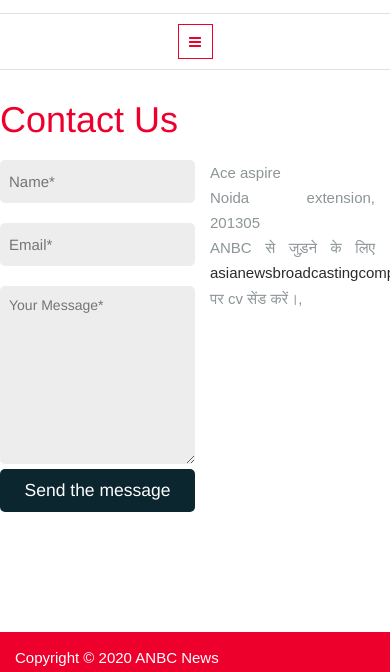
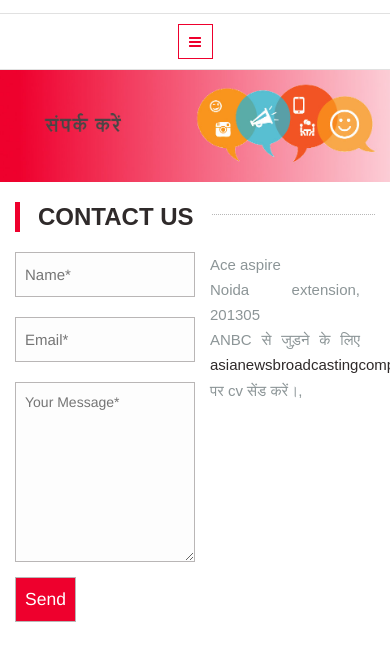
Before and after one commit to laxmikantsharma/Test, an Angular app in the folder ANBCNews.UI/: page /contact in a window 390 px wide. Shown: the part 185-857 px from the top of the page. Built offline with nearby package versions, Linux system fonts and the light colour scheme; no server answers.

Commit message:
layout changes

```diff
--- a/ANBCNews.UI/src/app/ui/site/general/contact/contact.component.html
+++ b/ANBCNews.UI/src/app/ui/site/general/contact/contact.component.html
@@ -1,5 +1,8 @@
 <div class="row" id="gray-container">
-  <h1 class="entry-title">Contact Us</h1>
+  <img style="width:100%" src="/assets/images/contact-us.jpg" />
+  <div class=" col-md-12 anbcnews-content anbcnews-with-sidebar">
+    <div class="widget anbc_news_widgets">
+      <h3 class="widget-title"><span>Contact Us</span></h3>
       <h3> <span>{{DBResponce.message}}</span></h3>
       <div class="col-md-6 col-xs-6">
         <form id="formid" (ngSubmit)="SavContact()" [formGroup]="contactForm">
@@ -7,7 +10,7 @@
             <input name="name" formControlName="Name" type="text" placeholder="Name*" value="" size="30" aria-required="true">
             <input formControlName="Email" name="email" type="text" placeholder="Email*" value="" size="30" aria-required="true">
             <textarea name="message" rows="8" formControlName="Message" placeholder="Your Message*" required aria-required="true"></textarea>
-        <input type="submit" [disabled]="!contactForm.valid" value="Send the message">
+            <input type="submit" [disabled]="!contactForm.valid" value="Send">
           </div>
 
         </form>
@@ -21,3 +24,5 @@
         </p>
       </div>
     </div>
+  </div>
+</div>
--- a/ANBCNews.UI/src/app/ui/site/general/contact/contact.component.ts
+++ b/ANBCNews.UI/src/app/ui/site/general/contact/contact.component.ts
@@ -32,9 +32,9 @@ export class ContactComponent {
 
     this.contactService.SaveComment(this.ContactDetails).subscribe(res => {
       this.DBResponce = res;
-      this.contactForm.reset();
-      if (this.DBResponce != null && this.DBResponce.responseResult) {
-      }
+        if (this.DBResponce != null && this.DBResponce.responseResult) {
+            this.contactForm.reset();
+        }
     });
   }
 }
--- a/ANBCNews.UI/src/assets/css/style.css
+++ b/ANBCNews.UI/src/assets/css/style.css
@@ -1983,7 +1983,8 @@ a {
       font-size: 13px;
       font-family: "Nunito Sans", sans-serif; }
     .anbc_news_widgets .anbcnews-blog-post-layout-c .anbcnews-category:hover, .anbc_news_widgets .anbcnews-blog-post-layout-c .anbcnews-category:focus-within {
-      background: #0e649b; }
+      background: #2f2a2a;
+    }
   .anbc_news_widgets .anbcnews-blog-post-layout-c .anbcnews-date {
     line-height: 25px;
     font-weight: 400;
@@ -2874,8 +2875,6 @@ a {
             text-decoration: none;
             outline: none;
             color: #FFF; }
-          .anbcnews-recent-posts > ul > li .anbcnews-post-info a:focus {
-            text-decoration: underline; }
       .anbcnews-recent-posts > ul > li h1 {
         color: #FFF; }
       .anbcnews-recent-posts > ul > li .anbcnews-category {
@@ -3257,16 +3256,17 @@ object {
   }
 
 input[type=password], input[type=submit], input[type=text], textarea {
-  background: #ededed;
+  background: #fdfdfd;
   padding: .9rem;
   color: #000 !important;
-  border-radius: 5px;
   width: 100%;
-  border: none;
+  border: 1px solid #b9b6b6;
 }
 #gray-container input[type=submit] {
-  background: #0c262f;
+  background: #ee002d;
   color: #fff;
+  margin-top: 10px;
+  width: auto;
 }
 input[type=submit] {
   color: #fff !important;
@@ -3277,3 +3277,6 @@ input[type=submit] {
   color: #fff !important;
   padding: 10px !important;
 }
+a:focus, a:hover {
+  text-decoration: none !important;
+}
```
Also changed, not shown: ANBCNews.UI/src/assets/images/contact-us.jpg (added), 1 other file (tests, documents, lock files or other folders). Lines whose indentation alone changed are shown as unchanged.
